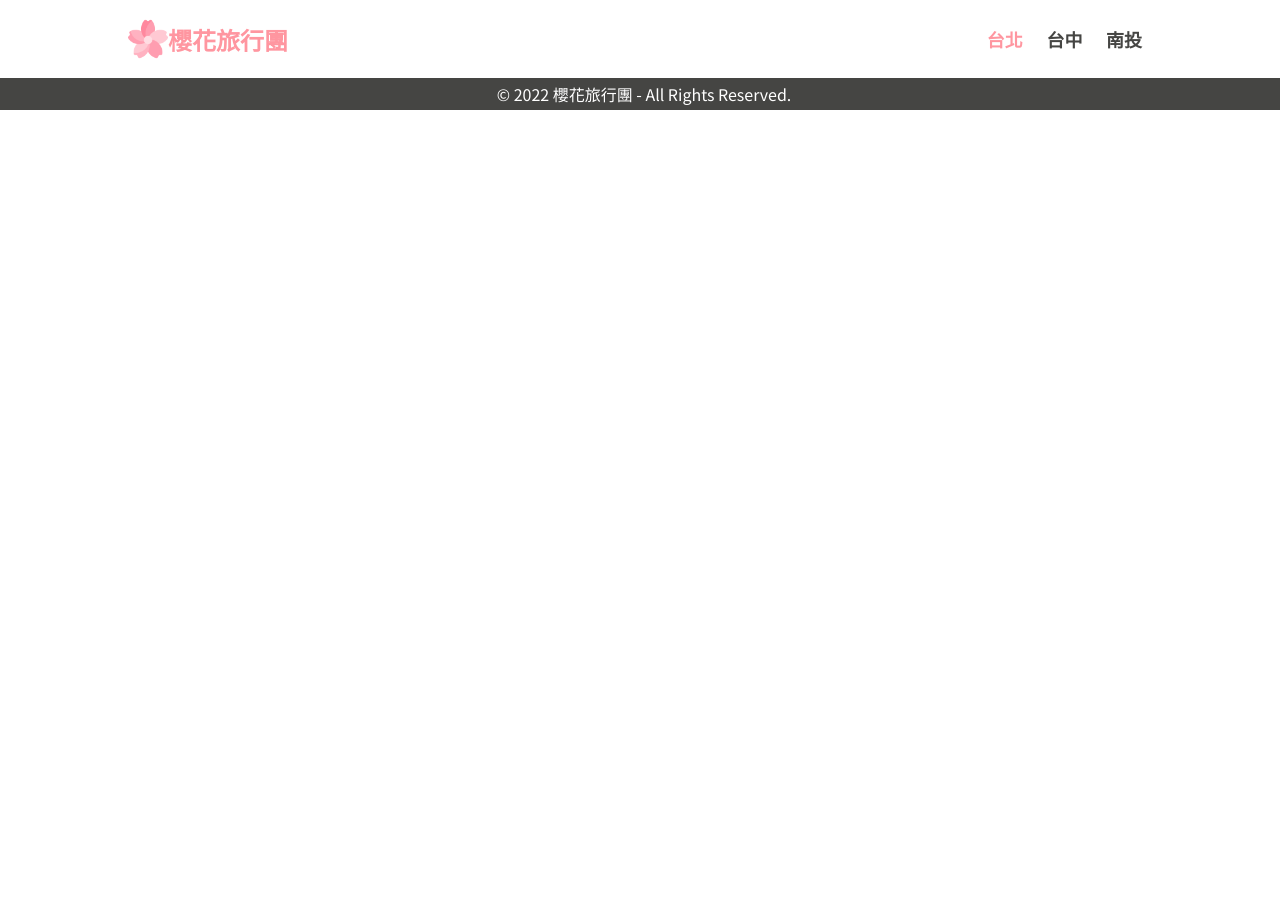
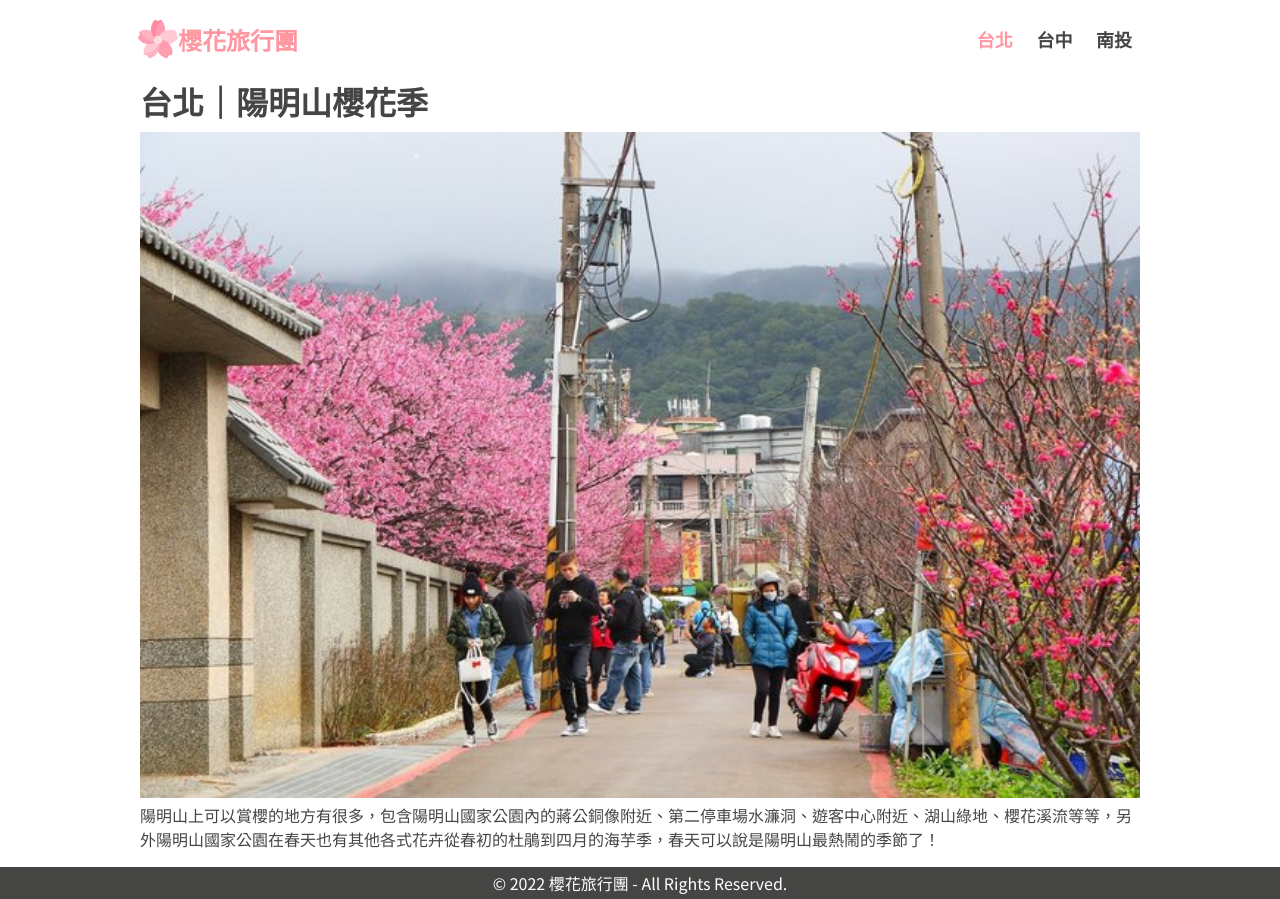
Before and after one commit to WayneRichen/sakura-travel, a plain HTML site: page taipei.html in a window 1280 px wide. Before the commit the page ends 800 px from the top, so only its background shows below. Drawn offline with Linux system fonts and the light colour scheme.

Commit message:
完成台北、台中及南投頁面

```diff
--- /dev/null
+++ b/css/article.css
@@ -0,0 +1,14 @@
+.article {
+  max-width: 1000px;
+  margin: auto;
+  font-size: 2vh;
+}
+
+.title {
+  font-size: 4vh;
+  font-weight: bold;
+}
+
+.article > img {
+  margin-top: 1vh;
+}
--- a/css/common.css
+++ b/css/common.css
@@ -1,9 +1,13 @@
+* {
+  box-sizing: border-box;
+}
+
 html,
 body {
   padding: 0;
   margin: 0;
-  font-family: 'Noto Sans TC', sans-serif;
-  color: rgb(69,69,67);
+  font-family: "Noto Sans TC", sans-serif;
+  color: rgb(69, 69, 67);
 }
 
 nav {
@@ -14,8 +18,8 @@ nav {
   margin: auto;
   padding-left: 10px;
   padding-right: 10px;
-  font-family: 'Noto Sans TC', sans-serif;
-  color: rgb(69,69,67);
+  font-family: "Noto Sans TC", sans-serif;
+  color: rgb(69, 69, 67);
 }
 
 .logo {
@@ -24,7 +28,7 @@ nav {
   align-items: center;
   font-size: 24px;
   font-weight: bold;
-  color: rgb(255,150,160);
+  color: rgb(255, 150, 160);
   text-decoration: none;
 }
 
@@ -32,28 +36,33 @@ nav ul li {
   list-style-type: none;
   display: inline-block;
   padding: 10px;
-  color: rgb(69,69,67);
+  color: rgb(69, 69, 67);
   font-size: 18px;
   font-weight: bold;
 }
 
 nav ul li a {
   text-decoration: none;
-  color: rgb(69,69,67);
+  color: rgb(69, 69, 67);
 }
 
 nav ul li a:hover {
-  color: rgb(255,150,160);
+  color: rgb(255, 150, 160);
 }
 
 .active > a {
-  color: rgb(255,150,160);
+  color: rgb(255, 150, 160);
+}
+
+.main {
+  min-height: 86.5vh;
 }
 
 footer {
   width: 100%;
-  padding: .5vh;
-  background-color: rgb(69,69,67);
+  margin-top: 2vh;
+  padding: 0.5vh;
+  background-color: rgb(69, 69, 67);
   color: white;
   text-align: center;
 }
--- a/taipei.html
+++ b/taipei.html
@@ -11,6 +11,7 @@
   <link rel="preconnect" href="https://fonts.gstatic.com" crossorigin>
   <link href="https://fonts.googleapis.com/css2?family=Noto+Sans+TC:wght@400;500;700&display=swap" rel="stylesheet">
   <link rel="stylesheet" href="./css/common.css">
+  <link rel="stylesheet" href="./css/article.css">
 </head>
 <nav>
   <a href="./index.html" class="logo">
@@ -25,7 +26,15 @@
 </nav>
 
 <body>
-
+  <div class="main">
+    <div class="article">
+      <div class="title">
+        台北｜陽明山櫻花季
+      </div>
+      <img src="./image/image2.jpeg" width="100%">
+      陽明山上可以賞櫻的地方有很多，包含陽明山國家公園內的蔣公銅像附近、第二停車場水濂洞、遊客中心附近、湖山綠地、櫻花溪流等等，另外陽明山國家公園在春天也有其他各式花卉從春初的杜鵑到四月的海芋季，春天可以說是陽明山最熱鬧的季節了！
+    </div>
+  </div>
 </body>
 <footer>
   © 2022 櫻花旅行團 - All Rights Reserved.
```
Also changed, not shown: nantou.html (+10 -1 lines), taichung.html (+10 -1 lines), css/index.css (line endings or trailing spaces).
